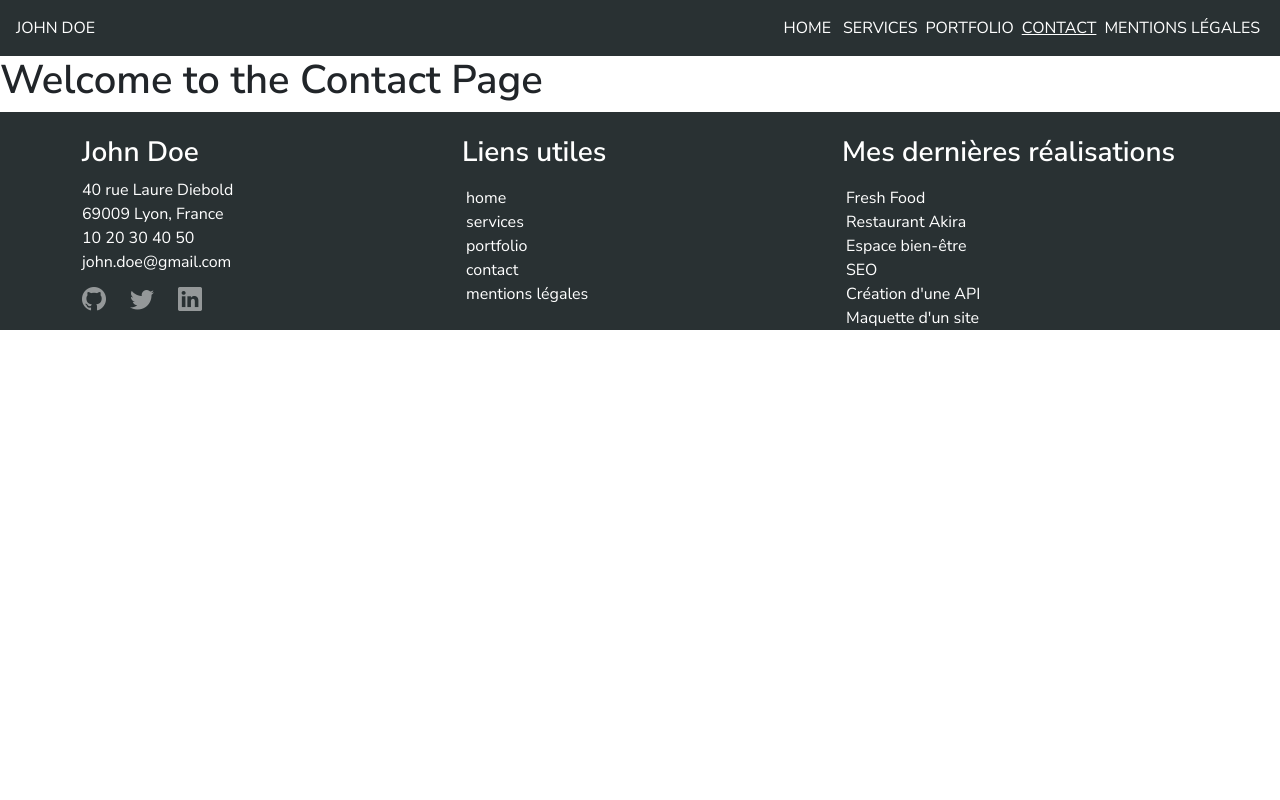
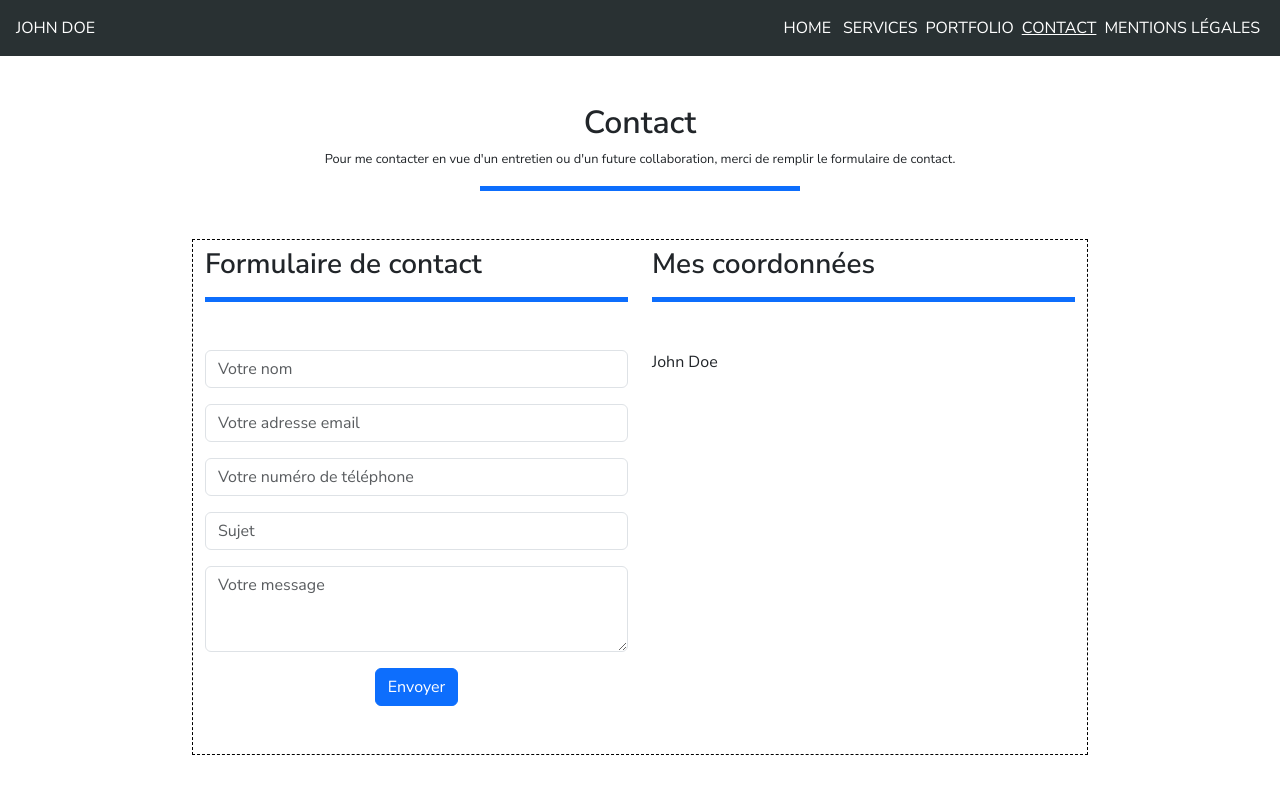
Before and after one commit to Charpyspm/portfolio, a React (Create React App) app: page /contact in a window 1280 px wide. Shown: the top 800 px of the page. Built offline with nearby package versions, Linux system fonts and the light colour scheme.

Commit message:
création de la page contact + debut du formulaire

```diff
--- a/src/index.css
+++ b/src/index.css
@@ -215,3 +215,16 @@ h1, h2, h3, h4, h5, h6 {
   color: #fff;
   transition: background-color 0.2s, border-color 0.2s;
 }
+
+/*preparation formulaire de contact*/
+
+.prepa {
+  border: 1px dashed black;
+  display: flex;
+  width: 70%;
+  margin: 0 auto;
+}
+
+.formulaire, .coordonnees {
+  width: 50%;
+}
--- a/src/pages/contact.jsx
+++ b/src/pages/contact.jsx
@@ -1,5 +1,47 @@
 import React from 'react';
 
 export default function CONTACT() {
-  return <h1>Welcome to the Contact Page</h1>;
+  return (
+    <>
+      <div>
+        <h2 className='text-center mt-5'>Contact</h2>
+        <p className='text-center presta'>Pour me contacter en vue d'un entretien ou d'un future collaboration, merci de remplir le formulaire de contact.</p>
+        <hr className='separation bg-primary mb-5 w-25 mx-auto'/>
+      </div>
+      <div className='prepa mb-5'>
+        <div className='formulaire'>
+          <form className='container mt-2'>
+            <h3 className='text-start'>Formulaire de contact</h3>
+            <hr className='separation bg-primary mb-5 w-100 mx-auto'></hr>
+            <div className="mb-3">
+              <input type="text" className="form-control" id="name" placeholder='Votre nom' />
+            </div>
+            <div className="mb-3">
+              <input type="email" className="form-control" id="email" placeholder='Votre adresse email' />
+            </div>
+            <div className="mb-3">
+              <input type="tel" className="form-control" id="tel" placeholder='Votre numéro de téléphone' />
+            </div>
+            <div className="mb-3">
+              <input type="text" className="form-control" id="subject" placeholder='Sujet' />
+            </div>
+            <div className="mb-3">
+              <textarea className="form-control" id="message" placeholder='Votre message' rows="3"></textarea>
+            </div>
+            <div className="d-flex justify-content-center">
+              <button type="submit" className="btn btn-primary mb-5">Envoyer</button>
+            </div>
+          </form>
+        </div>
+        <div className='coordonnees'>
+          <div className='container mt-2'>
+            <h3 className='text-start'>Mes coordonnées</h3>
+            <hr className='separation bg-primary mb-5 w-100 mx-auto'></hr>
+            <strong className='text-start'>John Doe</strong>
+          </div>
+
+        </div>
+      </div>
+    </>
+  )
 }
```
